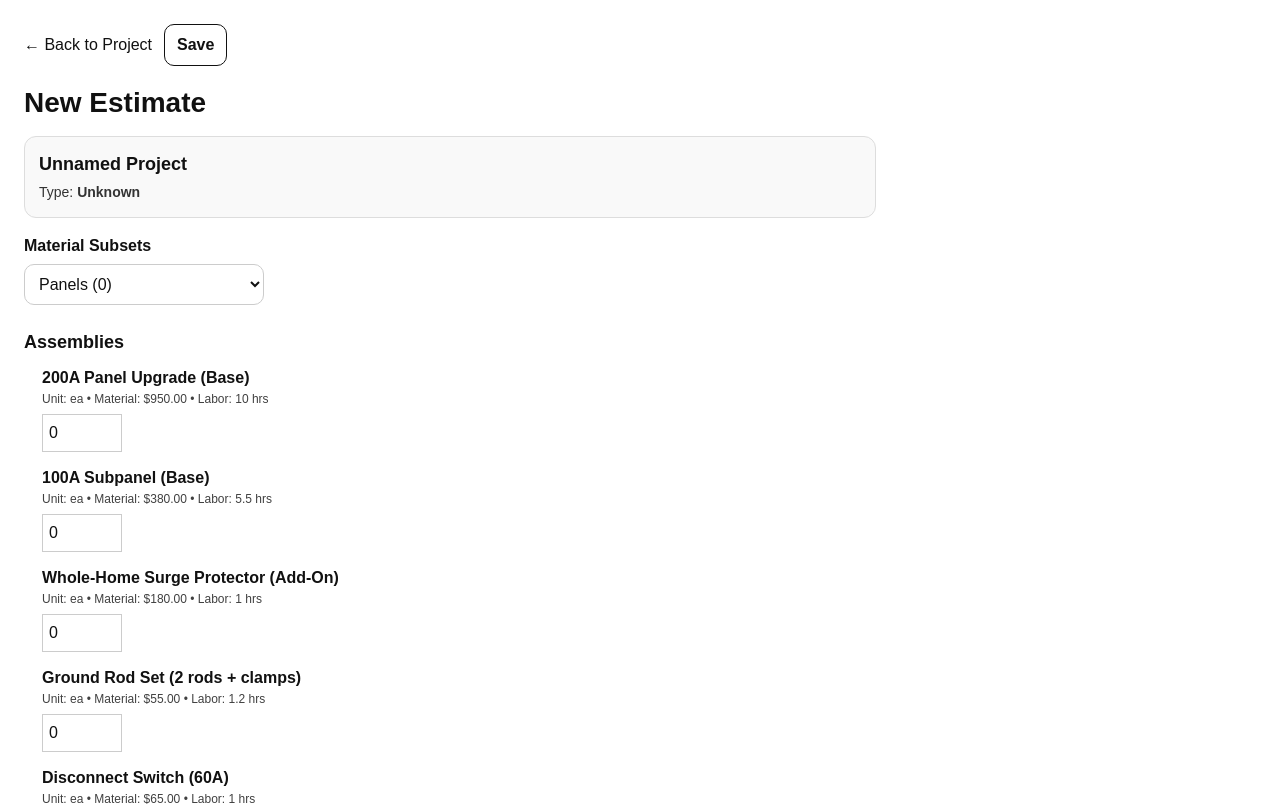
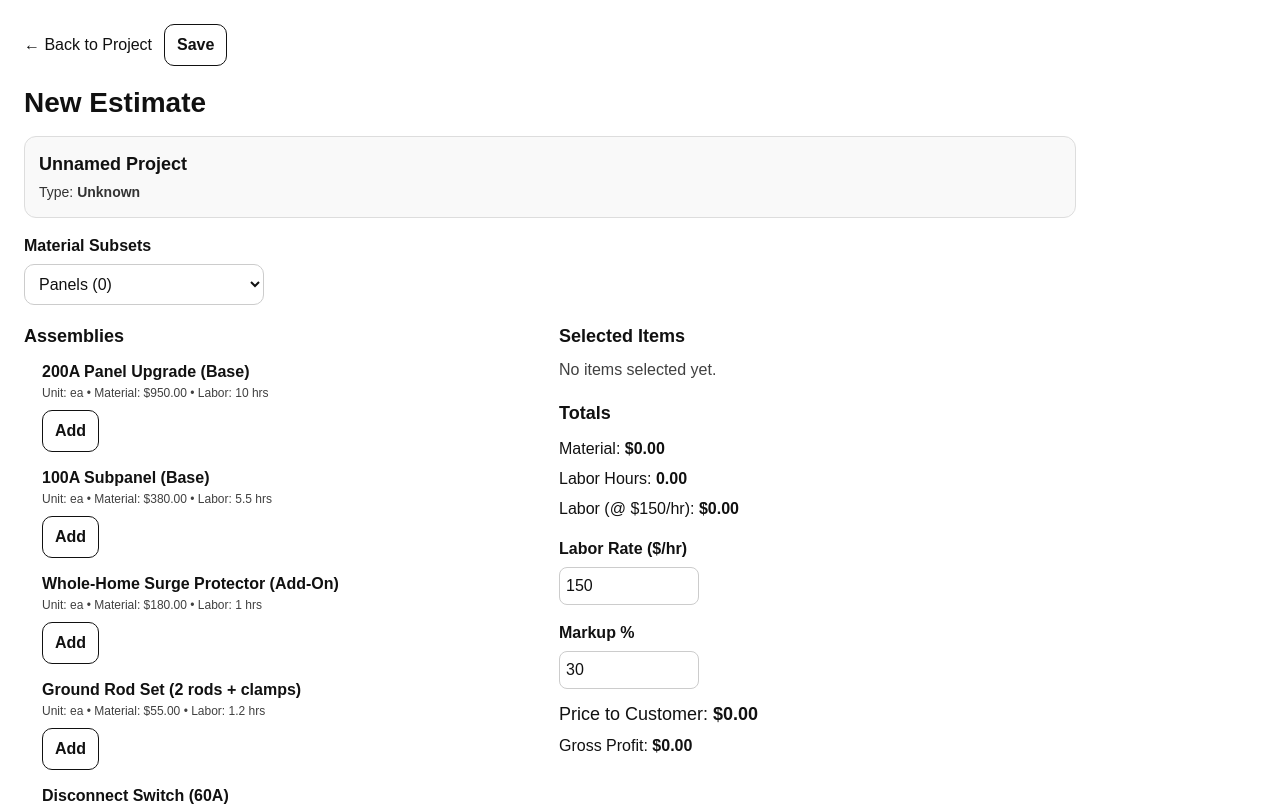
Before and after one commit to matrixelectricalservices-boop/voltscope, a Next.js app: page /projects/1/estimates/new in a window 1280 px wide. Shown: the top 806 px of the page. Built offline with nearby package versions, Linux system fonts and the light colour scheme.

Commit message:
made the estimate page look mo betta

```diff
--- a/app/projects/[id]/estimates/new/page.tsx
+++ b/app/projects/[id]/estimates/new/page.tsx
@@ -3,17 +3,9 @@
 import Link from "next/link";
 import { useParams } from "next/navigation";
 import { useEffect, useMemo, useState } from "react";
+
 import { getProjects } from "../../../../lib/projectStore";
-import {
-  ESTIMATE_TYPES,
-  ALLOWED_ASSEMBLY_IDS,
-  type EstimateType,
-} from "../../../../lib/estimateTypes";
-import {
-  ASSEMBLIES,
-  MATERIAL_SUBSETS,
-  type MaterialSubset,
-} from "../../../../lib/assemblies";
+import { ASSEMBLIES, MATERIAL_SUBSETS, type MaterialSubset } from "../../../../lib/assemblies";
 
 export default function NewEstimatePage() {
   const params = useParams<{ id: string }>();
@@ -23,15 +15,10 @@ export default function NewEstimatePage() {
 
   const [quantities, setQuantities] = useState<Record<string, number>>({});
   const [markupPct, setMarkupPct] = useState(30);
+  const [laborRate, setLaborRate] = useState(150);
 
-  // Existing job-type filter (your old “estimate type” system)
-  const [estimateType, setEstimateType] = useState<EstimateType>(
-    project?.jobType ?? "Residential"
-  );
-
-  // NEW: Material subset filter
-  const [materialSubset, setMaterialSubset] =
-    useState<MaterialSubset>("Panels");
+  // Material subset filter
+  const [materialSubset, setMaterialSubset] = useState<MaterialSubset>("Panels");
 
   const draftKey = `voltscope:draft-estimate:${projectId ?? "unknown"}`;
 
@@ -46,11 +33,13 @@ useEffect(() => {
         quantities?: Record<string, number>;
         markupPct?: number;
         materialSubset?: MaterialSubset;
+        laborRate?: number;
       };
 
       if (saved.quantities) setQuantities(saved.quantities);
       if (typeof saved.markupPct === "number") setMarkupPct(saved.markupPct);
       if (saved.materialSubset) setMaterialSubset(saved.materialSubset);
+      if (typeof saved.laborRate === "number") setLaborRate(saved.laborRate);
     } catch {
       // ignore bad data
     }
@@ -64,6 +53,7 @@ function saveDraft() {
       quantities,
       markupPct,
       materialSubset,
+      laborRate,
       savedAt: new Date().toISOString(),
     };
 
@@ -74,7 +64,8 @@ function saveDraft() {
     return ASSEMBLIES.filter((a) => a.subset === materialSubset);
   }, [materialSubset]);
 
-  const materialTotal =ASSEMBLIES.reduce((sum, a) => {
+  // Totals across ALL selected items (not filtered by subset)
+  const materialTotal = ASSEMBLIES.reduce((sum, a) => {
     const qty = quantities[a.id] ?? 0;
     return sum + qty * a.materialCost;
   }, 0);
@@ -84,15 +75,13 @@ function saveDraft() {
     return sum + qty * a.laborHours;
   }, 0);
 
-  const laborRate = 95;
   const laborTotal = laborHoursTotal * laborRate;
-
   const estimateTotal = materialTotal + laborTotal;
   const price = estimateTotal * (1 + markupPct / 100);
   const grossProfit = price - estimateTotal;
 
   return (
-    <main style={{ padding: 24, maxWidth: 900 }}>
+    <main style={{ padding: 24, maxWidth: 1100 }}>
       <div style={{ marginBottom: 16, display: "flex", gap: 12, alignItems: "center" }}>
         <Link href={`/projects/${projectId}`}>← Back to Project</Link>
 
@@ -131,11 +120,7 @@ function saveDraft() {
         </div>
       </div>
 
-      {/* Old selector (job type / estimate type) */}
-
-
-      {/* NEW selector (material subsets) */}
-     {/* Material Subsets */}
+      {/* Material Subsets (with counts) */}
       <div style={{ marginTop: 16 }}>
         <label style={{ display: "block", fontWeight: 800, marginBottom: 6 }}>
           Material Subsets
@@ -161,47 +146,56 @@ function saveDraft() {
         </select>
       </div>
 
-      <h2 style={{ marginTop: 24, fontSize: 18, fontWeight: 800 }}>
-        Assemblies
-      </h2>
+      {/* TWO COLUMN LAYOUT */}
+<div
+  style={{
+    display: "grid",
+    gridTemplateColumns: "minmax(0, 1fr) minmax(0, 1fr)",
+    gap: 18,
+    marginTop: 18,
+  }}
+>        {/* LEFT: Library */}
+        <div>
+          <h2 style={{ marginTop: 0, fontSize: 18, fontWeight: 800 }}>Assemblies</h2>
 
           <ul style={{ marginTop: 10, paddingLeft: 18 }}>
             {visibleAssemblies.map((a) => {
-          const qty = quantities[a.id] ?? 0;
-
               return (
                 <li key={a.id} style={{ marginBottom: 14 }}>
                   <div style={{ fontWeight: 700 }}>{a.name}</div>
                   <div style={{ fontSize: 12, opacity: 0.8 }}>
-                Unit: {a.unit} • Material: ${a.materialCost.toFixed(2)} • Labor:{" "}
-                {a.laborHours} hrs
+                    Unit: {a.unit} • Material: ${a.materialCost.toFixed(2)} • Labor: {a.laborHours} hrs
                   </div>
 
-              <div style={{ marginTop: 6 }}>
-                <input
-                  type="number"
-                  min={0}
-                  value={qty}
-                  onChange={(e) =>
+                  <div style={{ marginTop: 8 }}>
+                    <button
+                      type="button"
+                      onClick={() =>
                         setQuantities({
                           ...quantities,
-                      [a.id]: Number(e.target.value),
+                          [a.id]: (quantities[a.id] ?? 0) + 1,
                         })
                       }
-                  style={{ width: 80, padding: 6 }}
-                />
+                      style={{
+                        padding: "8px 12px",
+                        borderRadius: 10,
+                        border: "1px solid #111",
+                        fontWeight: 800,
+                        cursor: "pointer",
+                      }}
+                    >
+                      Add
+                    </button>
                   </div>
                 </li>
               );
             })}
           </ul>
+        </div>
 
-
-
-      {/* Selected Items */}
-      <h2 style={{ marginTop: 28, fontSize: 18, fontWeight: 800 }}>
-        Selected Items
-      </h2>
+        {/* RIGHT: Selected + Totals */}
+        <div>
+          <h2 style={{ marginTop: 0, fontSize: 18, fontWeight: 800 }}>Selected Items</h2>
 
           {(() => {
             const selected = ASSEMBLIES.map((a) => ({
@@ -210,27 +204,101 @@ function saveDraft() {
             })).filter((x) => x.qty > 0);
 
             if (selected.length === 0) {
-          return (
-            <p style={{ marginTop: 8, opacity: 0.8 }}>
-              No items selected yet.
-            </p>
-          );
+              return <p style={{ marginTop: 8, opacity: 0.8 }}>No items selected yet.</p>;
             }
 
             return (
-          <ul style={{ marginTop: 10, paddingLeft: 18 }}>
+              <ul style={{ marginTop: 10, paddingLeft: 0, listStyle: "none" }}>
                 {selected.map(({ a, qty }) => {
                   const extMat = qty * a.materialCost;
                   const extHrs = qty * a.laborHours;
+
                   return (
-                <li key={a.id} style={{ marginBottom: 10 }}>
-                  <div style={{ fontWeight: 800 }}>
-                    {a.name} — <span style={{ fontWeight: 700 }}>{qty}</span>{" "}
-                    {a.unit}
+                    <li
+                      key={a.id}
+                      style={{
+                        marginBottom: 12,
+                        padding: 10,
+                        border: "1px solid #ddd",
+                        borderRadius: 12,
+                      }}
+                    >
+                      <div style={{ display: "flex", justifyContent: "space-between", gap: 12 }}>
+                        <div>
+                          <div style={{ fontWeight: 800 }}>{a.name}</div>
+                          <div style={{ fontSize: 12, opacity: 0.8, marginTop: 2 }}>
+                            Unit: {a.unit} • Material: ${a.materialCost.toFixed(2)} • Labor: {a.laborHours} hrs
                           </div>
-                  <div style={{ fontSize: 12, opacity: 0.8 }}>
-                    Material: ${extMat.toFixed(2)} • Labor: {extHrs.toFixed(2)}{" "}
-                    hrs
+                          <div style={{ fontSize: 12, opacity: 0.8, marginTop: 4 }}>
+                            Ext Material: ${extMat.toFixed(2)} • Ext Labor: {extHrs.toFixed(2)} hrs
+                          </div>
+                        </div>
+
+                        <div style={{ display: "flex", alignItems: "center", gap: 8 }}>
+                          <button
+                            type="button"
+                            onClick={() =>
+                              setQuantities({
+                                ...quantities,
+                                [a.id]: Math.max(0, (quantities[a.id] ?? 0) - 1),
+                              })
+                            }
+                            style={{
+                              width: 34,
+                              height: 34,
+                              borderRadius: 10,
+                              border: "1px solid #111",
+                              fontWeight: 900,
+                              cursor: "pointer",
+                            }}
+                          >
+                            –
+                          </button>
+
+                          <div style={{ minWidth: 32, textAlign: "center", fontWeight: 900 }}>
+                            {qty}
+                          </div>
+
+                          <button
+                            type="button"
+                            onClick={() =>
+                              setQuantities({
+                                ...quantities,
+                                [a.id]: (quantities[a.id] ?? 0) + 1,
+                              })
+                            }
+                            style={{
+                              width: 34,
+                              height: 34,
+                              borderRadius: 10,
+                              border: "1px solid #111",
+                              fontWeight: 900,
+                              cursor: "pointer",
+                            }}
+                          >
+                            +
+                          </button>
+
+                          <button
+                            type="button"
+                            onClick={() => {
+                              const next = { ...quantities };
+                              delete next[a.id];
+                              setQuantities(next);
+                            }}
+                            style={{
+                              marginLeft: 6,
+                              padding: "8px 10px",
+                              borderRadius: 10,
+                              border: "1px solid #b91c1c",
+                              color: "#b91c1c",
+                              fontWeight: 900,
+                              cursor: "pointer",
+                            }}
+                          >
+                            Remove
+                          </button>
+                        </div>
                       </div>
                     </li>
                   );
@@ -239,7 +307,7 @@ function saveDraft() {
             );
           })()}
 
-      <h2 style={{ marginTop: 28, fontSize: 18, fontWeight: 800 }}>Totals</h2>
+          <h2 style={{ marginTop: 18, fontSize: 18, fontWeight: 800 }}>Totals</h2>
 
           <div style={{ marginTop: 10, display: "grid", gap: 6 }}>
             <div>
@@ -254,6 +322,19 @@ function saveDraft() {
 
             <div style={{ marginTop: 10 }}>
               <label style={{ display: "block", fontWeight: 700, marginBottom: 6 }}>
+                Labor Rate ($/hr)
+              </label>
+              <input
+                type="number"
+                min={0}
+                value={laborRate}
+                onChange={(e) => setLaborRate(Number(e.target.value))}
+                style={{ width: 140, padding: 6, borderRadius: 8 }}
+              />
+            </div>
+
+            <div style={{ marginTop: 10 }}>
+              <label style={{ display: "block", fontWeight: 700, marginBottom: 6 }}>
                 Markup %
               </label>
               <input
@@ -261,7 +342,7 @@ function saveDraft() {
                 min={0}
                 value={markupPct}
                 onChange={(e) => setMarkupPct(Number(e.target.value))}
-            style={{ width: 120, padding: 6, borderRadius: 8 }}
+                style={{ width: 140, padding: 6, borderRadius: 8 }}
               />
             </div>
 
@@ -272,9 +353,11 @@ function saveDraft() {
               Gross Profit: <strong>${grossProfit.toFixed(2)}</strong>
             </div>
           </div>
+        </div>
+      </div>
 
-      <p style={{ marginTop: 16 }}>
-        Next step: add line items (assemblies), quantities, and totals.
+      <p style={{ marginTop: 16, opacity: 0.8 }}>
+        Next step: add “What’s included” / notes per assembly + difficulty multiplier.
       </p>
     </main>
   );
```
Lines whose indentation alone changed are shown as unchanged.
